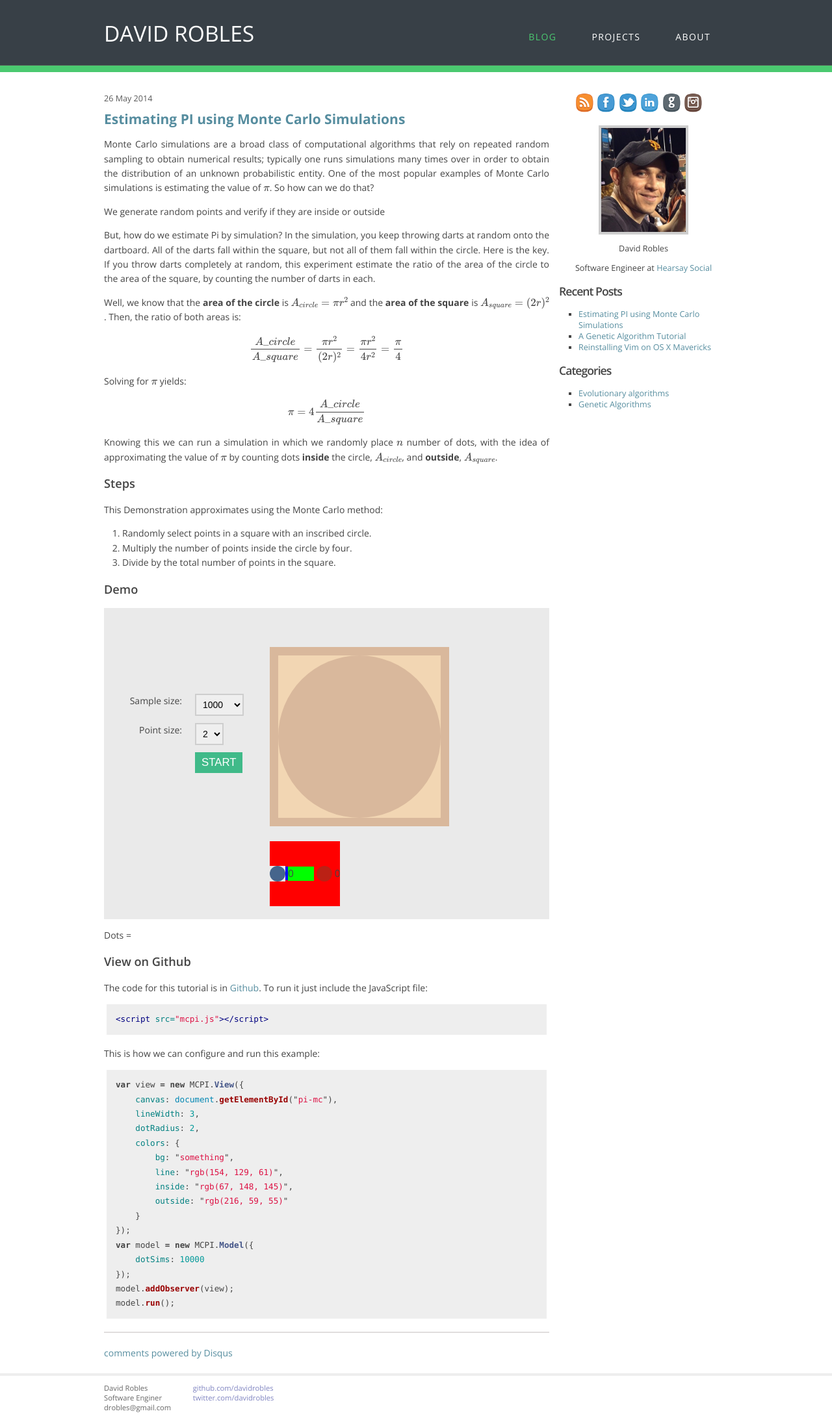
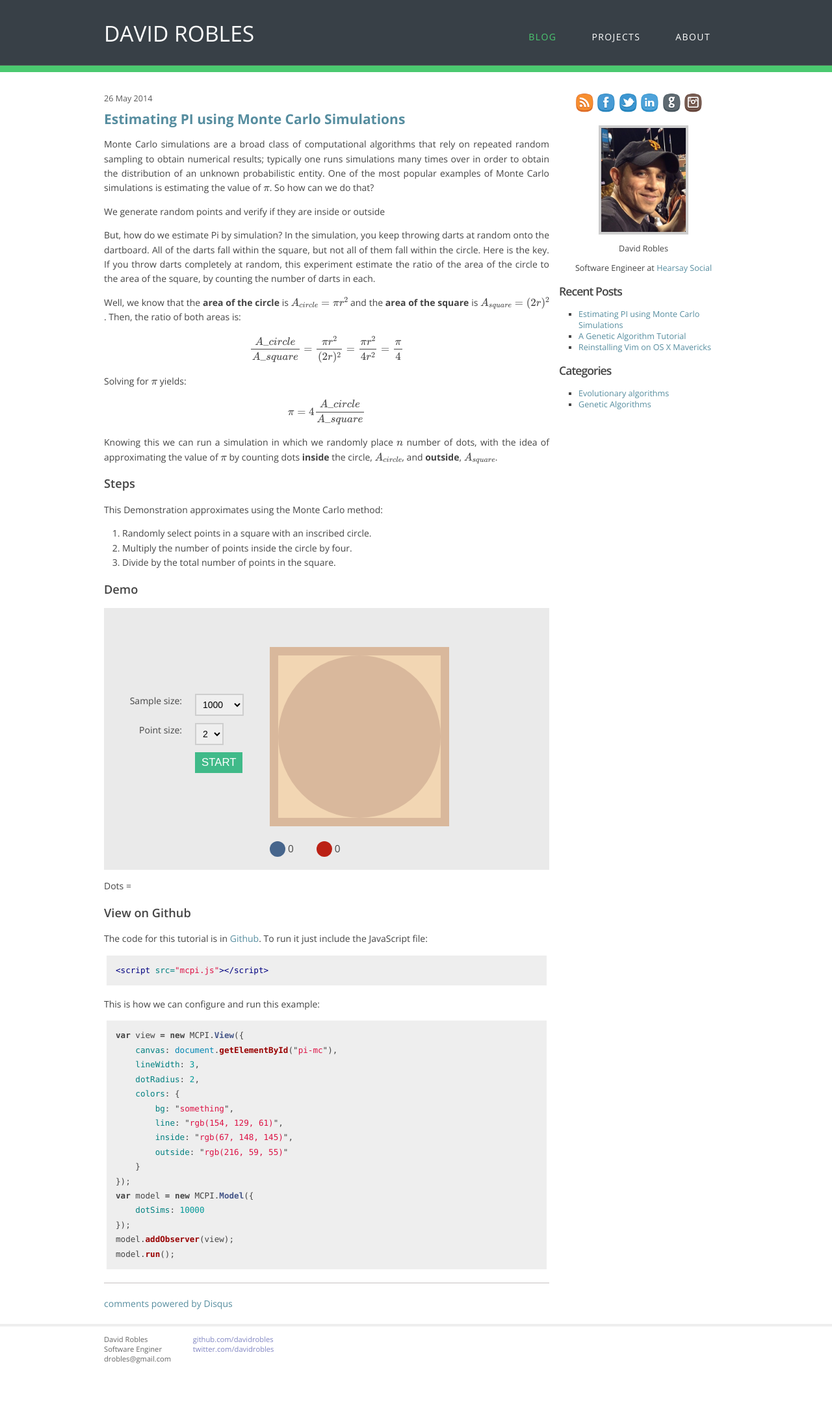
Before and after one commit to davidrobles/davidrobles.github.io, a Jekyll site: the page built from _posts/2014-06-05-estimating-pi-using-monte-carlo-simulations.md, in a window 1280 px wide. Shown: the whole page at 65% size. Built offline with Jekyll 4.4.1, drawn with Linux system fonts in a browser that asks for light colours; Markdown is read by kramdown in place of the engine named in the settings; formulas are drawn with MathJax 3; comment, search, counter and statistics services are not loaded; after the commit the page ends 2110 px from its top, so only the background shows below that.

Commit message:
more changes

```diff
--- a/_posts/2014-06-05-estimating-pi-using-monte-carlo-simulations.md
+++ b/_posts/2014-06-05-estimating-pi-using-monte-carlo-simulations.md
@@ -94,11 +94,11 @@ This Demonstration approximates using the Monte Carlo method:
         Your browser does not support HTML5 Canvas!
         </canvas>
         <br />
-        <div style="display: table-cell; height: 100px; text-align: center; margin: 0 auto; background-color: #ff0000; vertical-align: middle;">
-            <svg height="24" width="24" style="vertical-align: middle; display: inline; background-color: #eaeaea;">
+        <div style="display: table-cell; text-align: center; margin: 0 auto; vertical-align: middle;">
+            <svg height="24" width="24" style="vertical-align: middle; display: inline;">
                 <circle cx="12" cy="12" r="12" fill="#46658C" />
-            </svg><span style="background-color: #0000ff; height: 24px; margin: 0; padding: 0; font-size: 1.1em; vertical-align: middle;">
-            <span id="inside" style="width: 40px; display: inline-block; background-color: #00ff00; text-align: left;">0</span></span>
+            </svg><span style="height: 24px; margin: 0; padding: 0; font-size: 1.1em; vertical-align: middle;">
+            <span id="inside" style="width: 40px; display: inline-block; text-align: left;">0</span></span>
             <svg height="24" width="24" style="display: inline; vertical-align: middle;">
                 <circle cx="12" cy="12" r="12" fill="#BB2115" />
             </svg><span style="font-size: 1.1em; vertical-align: middle;">
```
